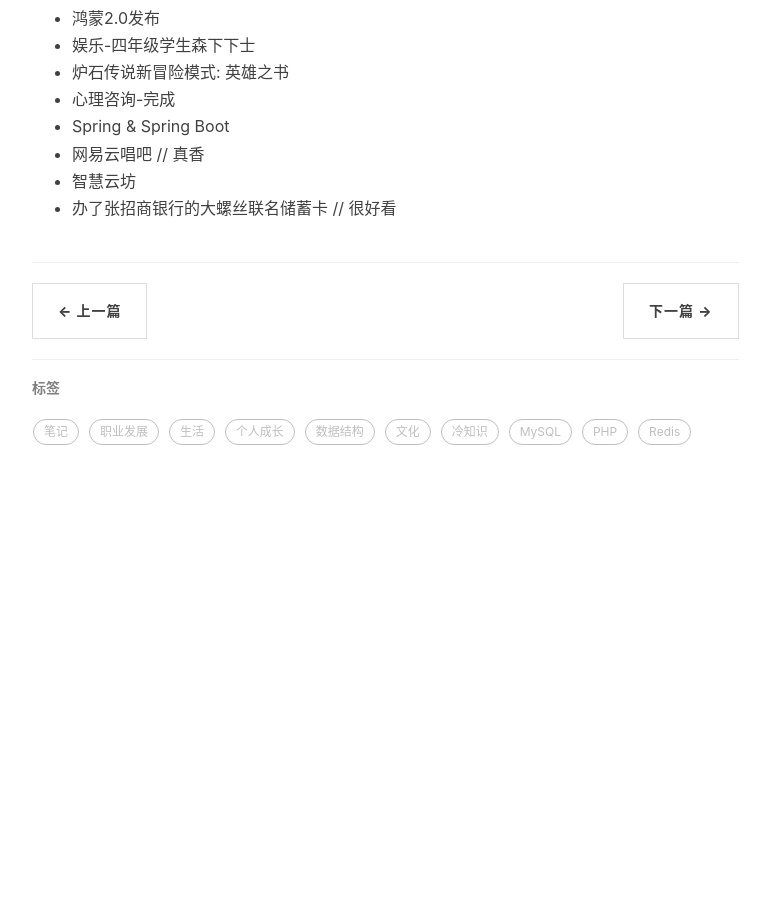
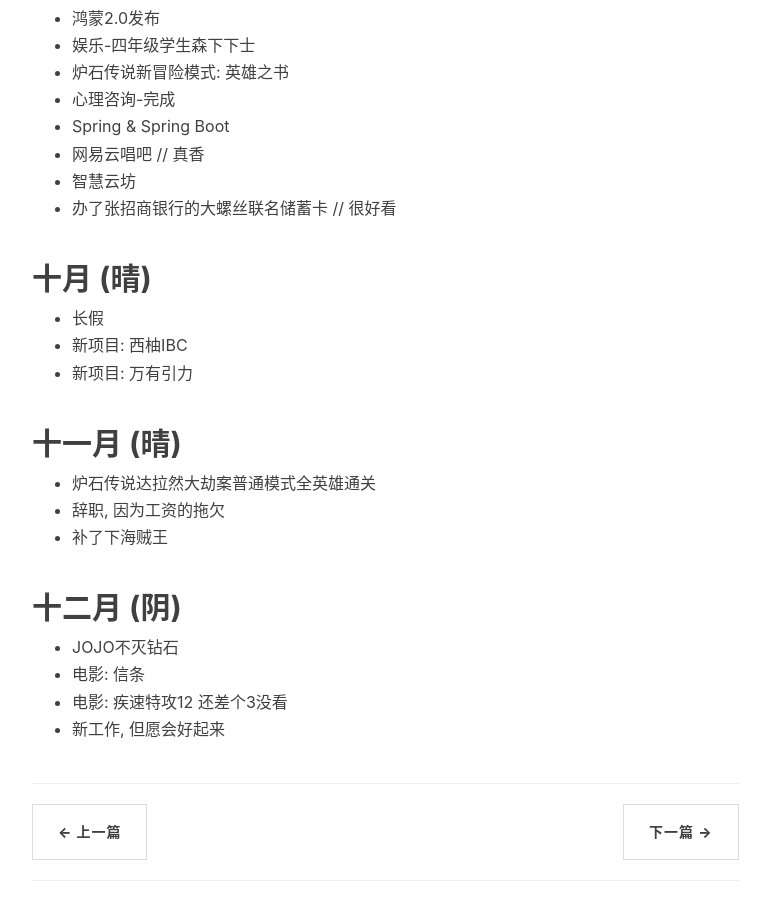
Before and after one commit to EPsheep/EPsheep.github.io, a Jekyll site: the page built from _posts/2020-07-16-我的2020.md, in a window 1280 px wide and 900 px high, scrolled down 1916 px. Shown: the whole window, without its empty margins (233-1003 px from the left). Built offline with Jekyll 4.4.1, drawn with Linux system fonts in a browser that asks for light colours; nearby versions of some CDN libraries; comment, search, counter and statistics services are not loaded; before the commit the page ends 2478 px from its top, so only the background shows below that; some of the changed text lies outside the part shown.

Commit message:
autocommit

```diff
--- a/_posts/2020-07-16-我的2020.md
+++ b/_posts/2020-07-16-我的2020.md
@@ -61,3 +61,19 @@ tags:
 - 网易云唱吧 // 真香
 - 智慧云坊
 - 办了张招商银行的大螺丝联名储蓄卡 // 很好看
+
+## 十月 (晴)
+- 长假
+- 新项目: 西柚IBC
+- 新项目: 万有引力
+
+## 十一月 (晴)
+- 炉石传说达拉然大劫案普通模式全英雄通关
+- 辞职, 因为工资的拖欠
+- 补了下海贼王
+
+## 十二月 (阴)
+- JOJO不灭钻石
+- 电影: 信条
+- 电影: 疾速特攻12 还差个3没看
+- 新工作, 但愿会好起来
```
Also changed, not shown: other parts of _posts/2020-07-16-我的2020.md (+1 -1 lines), _posts/2020-12-08-浅谈JOJO不灭钻石.md (added, +46 -0 lines).
